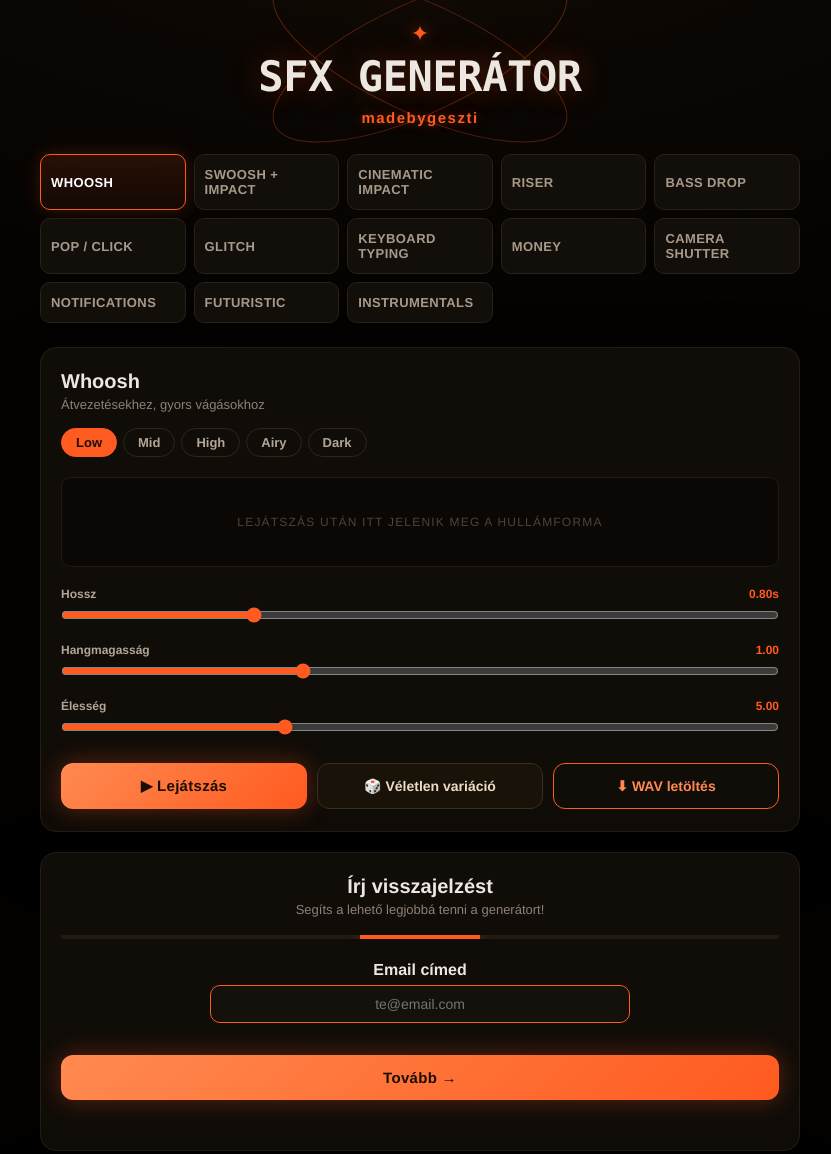
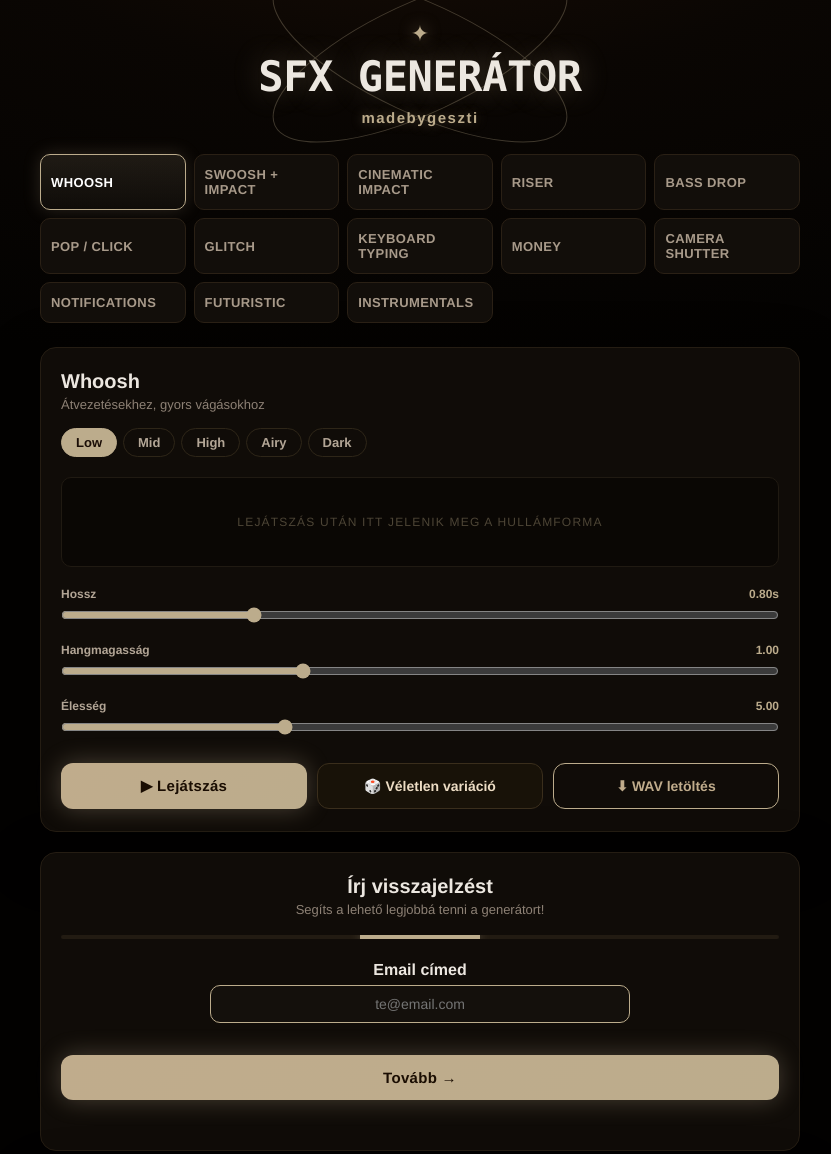
Before and after one commit to madebygeszti/sfx-generator, a plain HTML site: page index.html in a window 1280 px wide. Shown: the part 21-1175 px from the top of the page, without its empty margins (220-1051 px from the left). Drawn offline with Linux system fonts and the light colour scheme.

Commit message:
Replace orange accent palette with beige (#c0ac8c / #bcac8c)

```diff
--- a/index.html
+++ b/index.html
@@ -24,22 +24,22 @@
     width: 340px; max-width: 100%; opacity: 0.3; pointer-events: none; z-index: 0;
   }
   .orbit-decor svg { width: 100%; height: auto; display: block; }
-  .orbit-decor ellipse { fill: none; stroke: #ff5a1f; stroke-width: 1; }
+  .orbit-decor ellipse { fill: none; stroke: #bcac8c; stroke-width: 1; }
   .brand-star {
-    position: relative; z-index: 1; font-size: 22px; color: #ff5a1f;
-    margin-bottom: 8px; text-shadow: 0 0 16px #ff5a1f88;
+    position: relative; z-index: 1; font-size: 22px; color: #bcac8c;
+    margin-bottom: 8px; text-shadow: 0 0 16px #bcac8c88;
   }
   h1 {
     position: relative; z-index: 1;
     font-family: 'JetBrains Mono', 'SFMono-Regular', Menlo, Consolas, monospace;
     font-size: clamp(28px, 6vw, 42px); font-weight: 700;
     letter-spacing: -0.01em; line-height: 1.05;
-    text-shadow: 0 0 30px #ff5a1f55;
+    text-shadow: 0 0 30px #bcac8c55;
   }
   .credit {
     position: relative; z-index: 1; margin-top: 10px;
     font-size: 15px; font-weight: 700; letter-spacing: 0.1em;
-    color: #ff5a1f; text-shadow: 0 0 12px #ff5a1f66;
+    color: #bcac8c; text-shadow: 0 0 12px #bcac8c66;
   }
   .cats {
     display: grid; grid-template-columns: repeat(auto-fill, minmax(140px, 1fr));
@@ -53,9 +53,9 @@
     font-family: inherit; transition: all .15s;
   }
   .cat-btn.active {
-    border-color: #ff5a1f;
-    background: linear-gradient(180deg, #ff5a1f22, #ff5a1f0d);
-    color: #fff; box-shadow: 0 0 18px #ff5a1f33;
+    border-color: #bcac8c;
+    background: linear-gradient(180deg, #bcac8c22, #bcac8c0d);
+    color: #fff; box-shadow: 0 0 18px #bcac8c33;
   }
   .panel {
     background: #100c08; border: 1px solid #251d13;
@@ -71,7 +71,7 @@
     border: 1px solid #2e2618; background: transparent; color: #b3a696;
     transition: all .15s;
   }
-  .var-btn.active { border-color: #ff5a1f; background: #ff5a1f; color: #1a0d06; }
+  .var-btn.active { border-color: #bcac8c; background: #bcac8c; color: #1a0d06; }
   .wave {
     height: 90px; border-radius: 10px; margin-bottom: 20px;
     background: #0a0704; border: 1px solid #201a12;
@@ -88,8 +88,8 @@
     display: flex; justify-content: space-between;
     font-size: 12px; margin-bottom: 6px; color: #b3a696; font-weight: 600;
   }
-  .slider-val { color: #ff5a1f; font-variant-numeric: tabular-nums; }
-  input[type=range] { width: 100%; accent-color: #ff5a1f; cursor: pointer; }
+  .slider-val { color: #bcac8c; font-variant-numeric: tabular-nums; }
+  input[type=range] { width: 100%; accent-color: #bcac8c; cursor: pointer; }
   .actions { display: flex; flex-wrap: wrap; gap: 10px; }
   .btn {
     padding: 14px 20px; border-radius: 12px; cursor: pointer;
@@ -97,12 +97,12 @@
   }
   .btn-play {
     flex: 1 1 160px; font-size: 15px; font-weight: 800;
-    background: linear-gradient(135deg, #ff8a50, #ff5a1f);
+    background: linear-gradient(135deg, #c0ac8c, #bcac8c);
     color: #1a0d02; letter-spacing: 0.02em;
-    box-shadow: 0 0 24px #ff5a1f55;
+    box-shadow: 0 0 24px #bcac8c55;
   }
   .btn-rand { flex: 1 1 140px; border: 1px solid #3a2e1c; background: #181208; color: #ecdcc4; }
-  .btn-dl { flex: 1 1 140px; border: 1px solid #ff5a1f; background: transparent; color: #ff8a50; }
+  .btn-dl { flex: 1 1 140px; border: 1px solid #bcac8c; background: transparent; color: #c0ac8c; }
   .btn:disabled { opacity: 0.6; }
   footer { margin-top: 20px; font-size: 12px; color: #7a6f5f; text-align: center; }
   .mobile-hint {
@@ -120,8 +120,8 @@
     overflow: hidden; margin-bottom: 22px;
   }
   .fb-progress-bar {
-    height: 100%; width: 0%; background: #ff5a1f;
-    box-shadow: 0 0 10px #ff5a1f88; transition: width .25s ease;
+    height: 100%; width: 0%; background: #bcac8c;
+    box-shadow: 0 0 10px #bcac8c88; transition: width .25s ease;
     margin: 0 auto;
   }
   .fb-steps { position: relative; min-height: 76px; margin-bottom: 18px; }
@@ -143,7 +143,7 @@
     font-family: inherit; font-size: 14px; resize: vertical; text-align: center;
   }
   .fb-field input:focus, .fb-field select:focus, .fb-field textarea:focus {
-    outline: none; border-color: #ff5a1f;
+    outline: none; border-color: #bcac8c;
   }
   .fb-nav { display: flex; align-items: center; justify-content: center; gap: 10px; }
   .fb-back {
@@ -152,7 +152,7 @@
     padding: 10px 4px; display: none;
   }
   #fbNext, #btnFeedbackSubmit { min-width: 200px; }
-  .fb-status { font-size: 13px; margin-top: 10px; min-height: 18px; color: #ff8a50; text-align: center; }
+  .fb-status { font-size: 13px; margin-top: 10px; min-height: 18px; color: #c0ac8c; text-align: center; }
   .cta-panel { margin-top: 20px; text-align: center; }
   .cta-text {
     font-size: 20px; font-weight: 700; line-height: 1.45;
@@ -160,13 +160,13 @@
   }
   .cta-btn {
     display: inline-block; padding: 18px 36px; border-radius: 14px;
-    background: linear-gradient(135deg, #ff8a50, #ff5a1f);
+    background: linear-gradient(135deg, #c0ac8c, #bcac8c);
     color: #1a0d02; font-weight: 800; font-size: 17px;
     text-decoration: none; letter-spacing: 0.02em;
-    box-shadow: 0 0 30px #ff5a1f55;
+    box-shadow: 0 0 30px #bcac8c55;
     transition: transform .15s ease, box-shadow .15s ease;
   }
-  .cta-btn:hover { transform: translateY(-2px); box-shadow: 0 0 40px #ff5a1f88; }
+  .cta-btn:hover { transform: translateY(-2px); box-shadow: 0 0 40px #bcac8c88; }
 </style>
 </head>
 <body>
@@ -1435,9 +1435,9 @@ function drawWave(buffer) {
   }
   const d = buffer.getChannelData(0);
   const step = Math.max(1, Math.floor(d.length / w));
-  g.strokeStyle = '#ff5a1f';
+  g.strokeStyle = '#bcac8c';
   g.lineWidth = 1.5;
-  g.shadowColor = '#ff5a1f';
+  g.shadowColor = '#bcac8c';
   g.shadowBlur = 8;
   g.beginPath();
   for (let x = 0; x < w; x++) {
```
